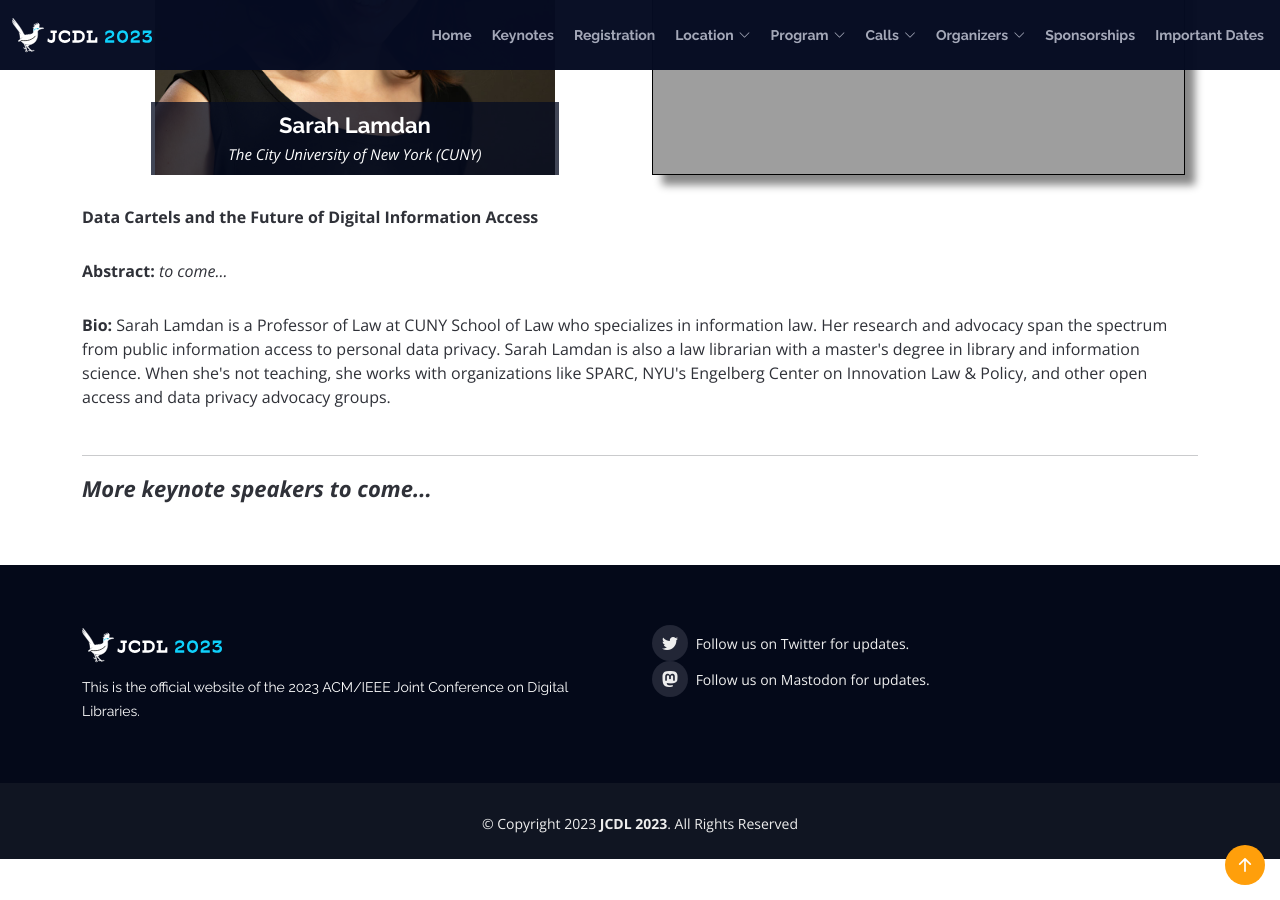
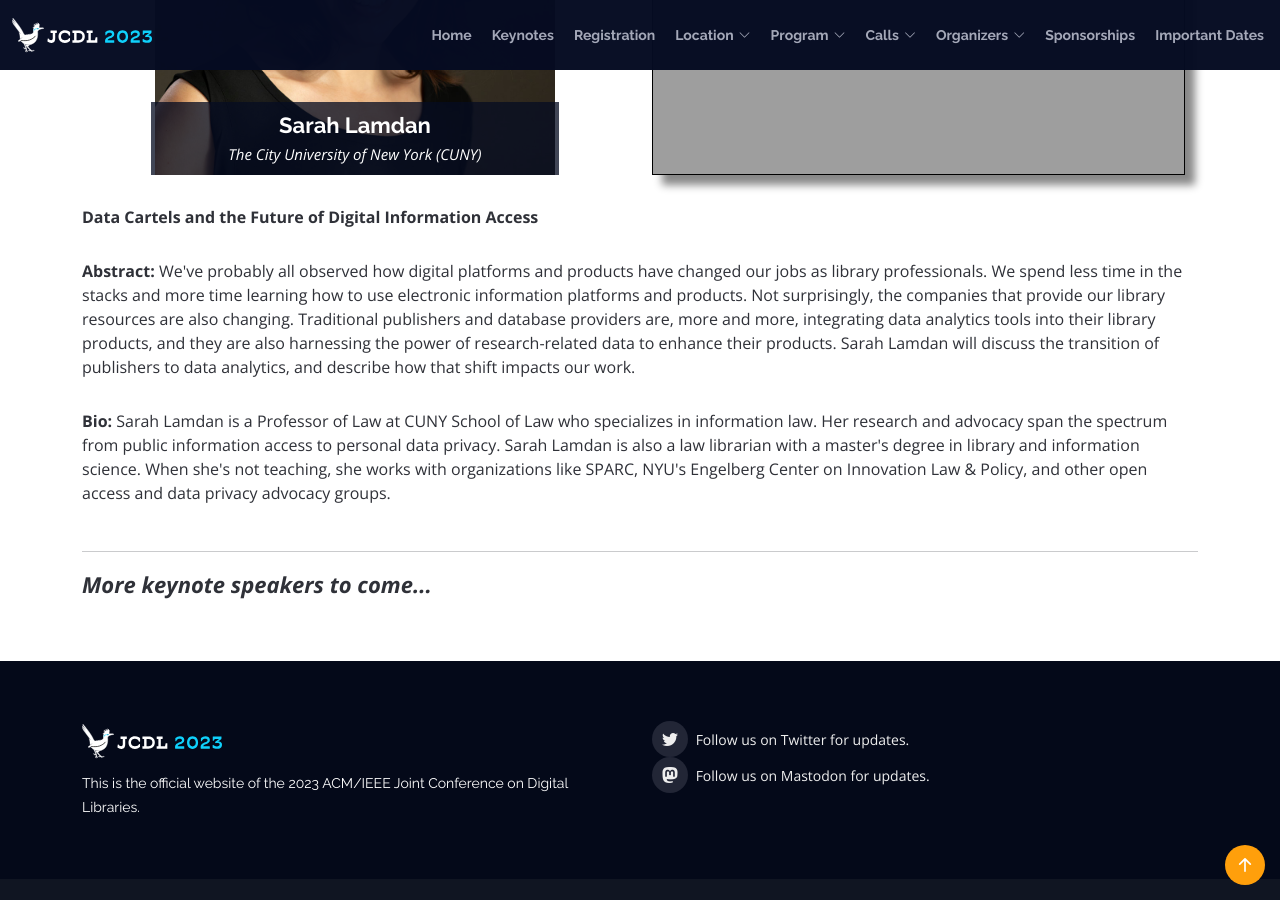
Before and after one commit to shawnmjones/JCDL2023-website-source, a Jekyll site: the page built from keynotes.html, in a window 1280 px wide and 900 px high, scrolled down 520 px. Built offline with Jekyll 4.4.1, drawn with Linux system fonts in a browser that asks for light colours.

Commit message:
Added abstract to keynote

```diff
--- a/keynotes.html
+++ b/keynotes.html
@@ -74,7 +74,7 @@ permalink: /keynotes/
 
                     <p><strong>Data Cartels and the Future of Digital Information Access</strong></p>
 
-                    <p><strong>Abstract:</strong> <em>to come...</em></p>
+                    <p><strong>Abstract:</strong> We've probably all observed how digital platforms and products have changed our jobs as library professionals. We spend less time in the stacks and more time learning how to use electronic information platforms and products. Not surprisingly, the companies that provide our library resources are also changing. Traditional publishers and database providers are, more and more, integrating data analytics tools into their library products, and they are also harnessing the power of research-related data to enhance their products. Sarah Lamdan will discuss the transition of publishers to data analytics, and describe how that shift impacts our work.</p>
 
                     <p><strong>Bio:</strong>
                     Sarah Lamdan is a Professor of Law at CUNY School of Law who specializes in information law. Her research and advocacy span the spectrum from public information access to personal data privacy. Sarah Lamdan is also a law librarian with a master's degree in library and information science. When she's not teaching, she works with organizations like SPARC, NYU's Engelberg Center on Innovation Law & Policy, and other open access and data privacy advocacy groups.</p>
```
